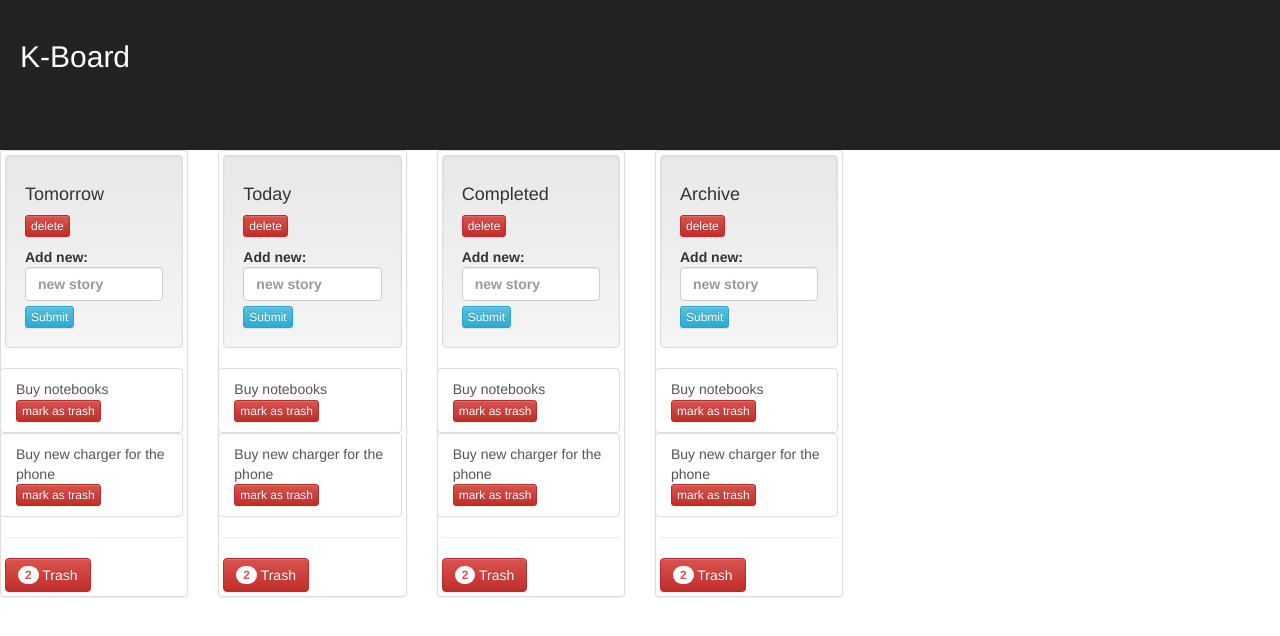
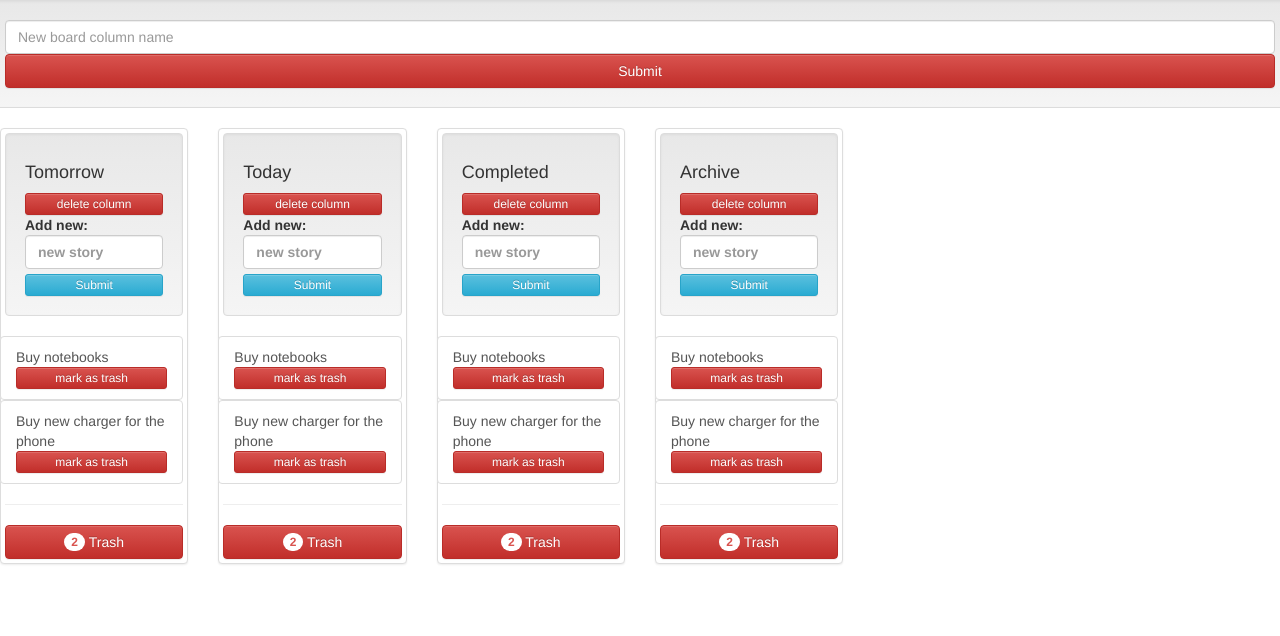
Before and after one commit to joromir/k-board, a React (Create React App) app: page / in a window 1280 px wide. Shown: the top 636 px of the page. Built offline with nearby package versions, Linux system fonts and the light colour scheme.

Commit message:
Improve styles and clarify  component code

```diff
--- a/src/App.js
+++ b/src/App.js
@@ -6,10 +6,16 @@ import Board from './Board'
 
 export default class App extends Component {
   render() {
+    var boards = [
+      {id: 1, name: 'Tomorrow'},
+      {id: 2, name: 'Today'},
+      {id: 3, name: 'Completed'},
+      {id: 4, name: 'Archive'}
+    ];
+
     return (
       <div className="App">
-        <AppHeader />
-        <Board />
+        <Board boardColumns={boards}/>
       </div>
     );
   }
--- a/src/Board.js
+++ b/src/Board.js
@@ -4,46 +4,54 @@ import BoardColumn from './BoardColumn';
 export default class Board extends Component {
   constructor(props) {
     super(props);
+
+    this.state = {newColumnName: ''};
+
     this.handleChange = this.handleChange.bind(this);
-
-    this.state = {
-      boardColumns:[
-      {id: 1, name: 'Tomorrow'},
-      {id: 2, name: 'Today'},
-      {id: 3, name: 'Completed'},
-      {id: 4, name: 'Archive'}
-    ]}
+    this.createNewColumn = this.createNewColumn.bind(this);
+    this.inputListener = this.inputListener.bind(this);
+    this.boards = this.boards.bind(this);
   }
 
   handleChange(columnId, storyId) {
-    function updatedColumns(columns) {
-      let targetColumn = columns.filter((boardColumn) =>
-        boardColumn.id === columnId
-      )[0];
+    alert('TODO: Board handle change');
+  }
 
-      let targetStory = targetColumn.stories.filter((story) =>
-        story.id === storyId
-      )[0];
-    }
+  createNewColumn(e) {
+    alert('TODO');
+  }
 
-    this.setState((prevState, props) =>
-      {boardColumns: updatedColumns(prevState.boardColumns)}
+  inputListener(e) {
+    this.setState({newColumnName: e.target.value});
+  }
+
+  boards() {
+    const components = this.props.boardColumns.map((board) =>
+      <BoardColumn key={board.id.toString()}
+                   boardData={board}
+                   onChange={this.handleChange}/>
     );
+    return(components);
   }
 
   render() {
-    const boards = this.state.boardColumns.map((board) =>
-      <BoardColumn
-        key={board.id.toString()}
-        columnId={board.id}
-        boardName={board.name}
-        stories={board.stories}
-        onChange={this.handleChange}/>
-    );
+    return(
+      <div>
+        <div className='row'>
+          <div className='col-lg-12 well'>
+            <form onSubmit={this.createNewColumn}>
+              <input type='text'
+                     onChange={this.inputListener}
+                     placeholder='New board column name'
+                     className='form-control'/>
 
-    return(
-      <div className='row'>
-        {boards}
+              <input type='submit'
+                     className='btn btn-danger btn-block'/>
+            </form>
+          </div>
+        </div>
+
+        <div className='row'>{this.boards()}</div>
       </div>
     );
   }
--- a/src/BoardColumn.js
+++ b/src/BoardColumn.js
@@ -17,6 +17,7 @@ export default class BoardColumn extends Component {
         {id: 4, title: 'Dust off the furniture', trash: true}
       ]
     };
+
     this.changeState = this.changeState.bind(this);
     this.refreshStories = this.refreshStories.bind(this);
     this.markStoryAsTrash = this.markStoryAsTrash.bind(this);
@@ -59,7 +60,7 @@ export default class BoardColumn extends Component {
       trash: false
     };
 
-    return(stories.concat([newStory]));
+    return(stories.push(newStory));
   }
 
   handleSubmit(event) {
@@ -74,9 +75,10 @@ export default class BoardColumn extends Component {
     const content = <div className='col-lg-2'>
       <div className="BoardColumn thumbnail">
         <div className='well'>
-          <h4 className='display-4'>{this.props.boardName}</h4>
-          <a onClick={this.changeState} className='btn btn-danger btn-xs'>delete</a>
-          <p>{this.state.newStoryData}</p>
+          <h4 className='display-4'>{this.props.boardData.name}</h4>
+          <a onClick={this.changeState} className='btn btn-danger btn-xs btn-block'>
+            delete column
+          </a>
           <form onSubmit={this.handleSubmit}>
             <label>
               Add new:
@@ -85,7 +87,7 @@ export default class BoardColumn extends Component {
                      className='form-control'
                      onChange={this.addNewStory}/>
             </label>
-            <input type='submit' value='Submit' className='btn btn-info btn-xs'/>
+            <input type='submit' value='Submit' className='btn btn-info btn-xs btn-block'/>
           </form>
         </div>
 
--- a/src/BoardStory.js
+++ b/src/BoardStory.js
@@ -15,7 +15,7 @@ export default class BoardStory extends Component {
     const presentStory = <div>
       <a href='#' className="list-group-item">
         {this.props.story.title}<br />
-        <a onClick={this.markAsTrash} className='btn btn-danger btn-xs'>mark as trash</a>
+        <a onClick={this.markAsTrash} className='btn btn-danger btn-xs btn-block'>mark as trash</a>
       </a>
     </div>
 
--- a/src/TrashedBoardStory.js
+++ b/src/TrashedBoardStory.js
@@ -14,7 +14,7 @@ export default class TrashedBoardStory extends Component {
   render() {
     return <a className="list-group-item">
       {this.props.story.title}<br />
-      <a className='btn btn-info btn-xs' onClick={this.handleChange}>Restore</a>
+      <a className='btn btn-info btn-block btn-xs' onClick={this.handleChange}>Restore</a>
     </a>;
   }
 }
--- a/src/TrashedStories.js
+++ b/src/TrashedStories.js
@@ -46,7 +46,7 @@ export default class TrashedStories extends Component {
   determineButton() {
     var trashedItemsLength = this.props.stories.filter((story) => story.trash === true).length;
 
-    var klass = 'btn btn-danger';
+    var klass = 'btn btn-danger btn-block';
 
     return(
       <button className={trashedItemsLength === 0 ? klass + ' disabled' : klass}
```
